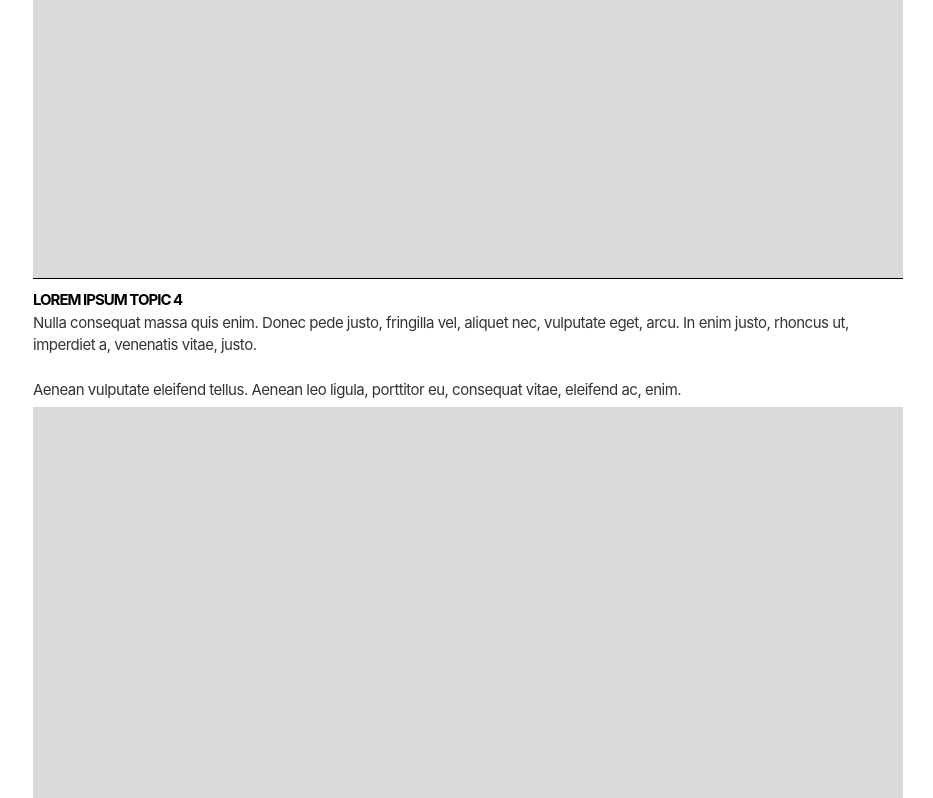
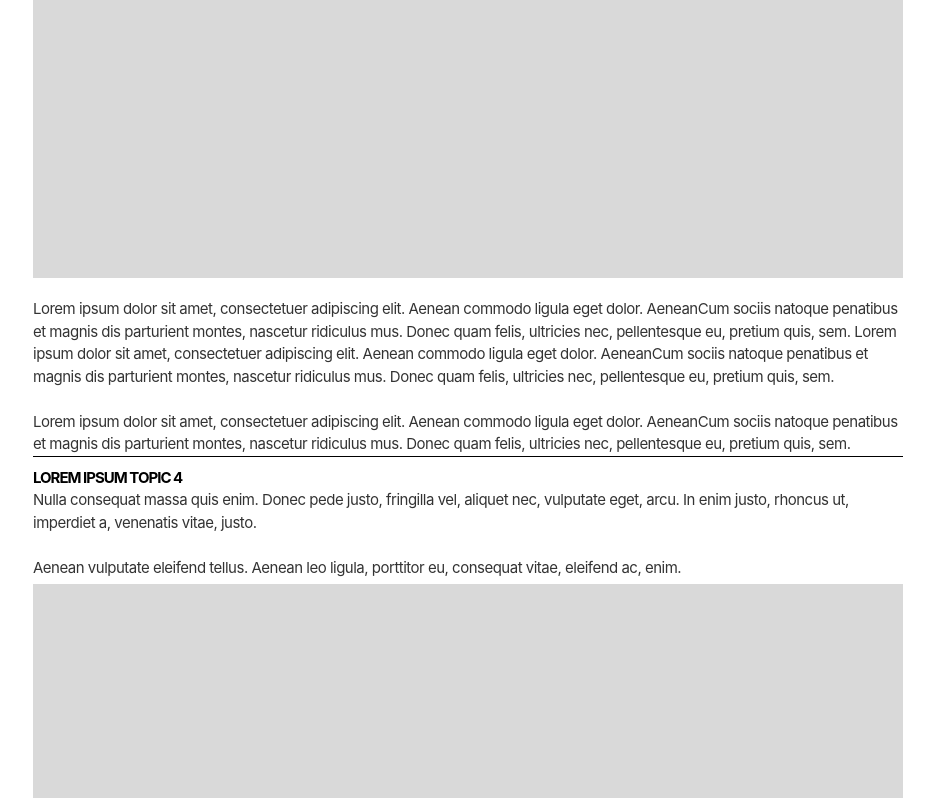
Before and after one commit to sukhman0402/portfolio-website, a Next.js app: page /projects/project-01 in a window 1280 px wide. Shown: the part 2338-3136 px from the top of the page, without its empty margins (347-1280 px from the left). Built offline with nearby package versions, Linux system fonts and the light colour scheme.

Commit message:
Update ProjectTopics.js

```diff
--- a/src/components/ProjectTopics.js
+++ b/src/components/ProjectTopics.js
@@ -30,6 +30,15 @@ import { useEffect, useRef, useState } from "react";
 // "Brief" block (full-width, rendered by the parent), so this component's
 // first section only needs the 10px gap down to its heading, not another
 // border-t.
+//
+// SECOND content-block TYPE (added 2026-09-01, `section.closingBody`,
+// spotted as "Lorem Ipsum Topic 3" newly added to the Figma source):
+// heading -> body -> image -> +20px -> closing paragraph (same body
+// styling) -> 10px -> next divider. Optional per section (data.js's
+// `buildProjectDetail`'s `closingBodyIndex`) — this is what lets a real
+// content section mix "text then image" with "text, image, then more
+// text" as the actual case-study content calls for, per direct
+// instruction: "different layouts while placing different informations."
 //
 // Left column (Contents nav, x=30-350): 9-item list in the source Figma
 // frame, rows 25px apart (measured top-to-top; each row's own 20px
@@ -134,6 +143,11 @@ export default function ProjectTopics({ sections }) {
                   title="Content image placeholder — no asset in source yet"
                 />
               )}
+              {section.closingBody && (
+                <p className="mt-4 max-w-[1030px] whitespace-pre-wrap font-normal tracking-[-0.5px] text-black/80 md:mt-[20px]">
+                  {section.closingBody}
+                </p>
+              )}
             </section>
           ))}
         </div>
```
